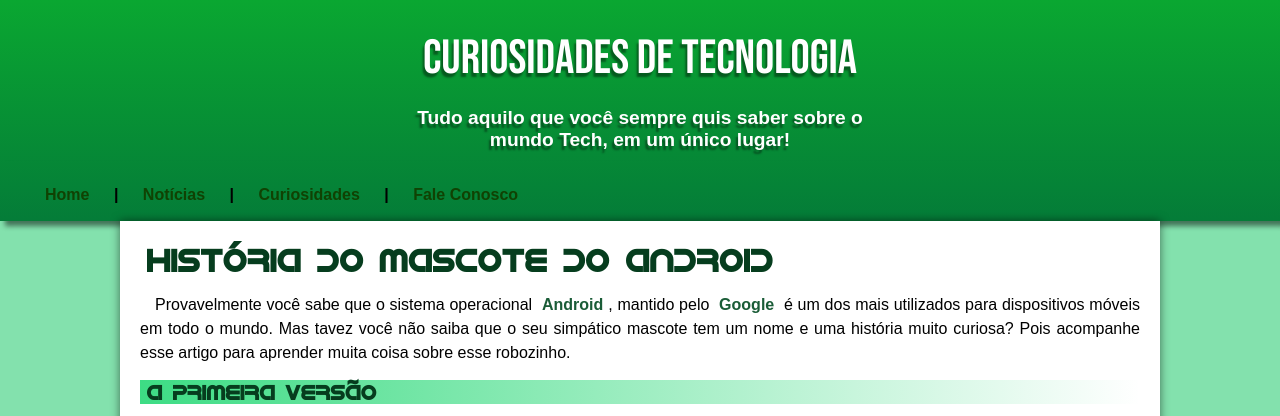
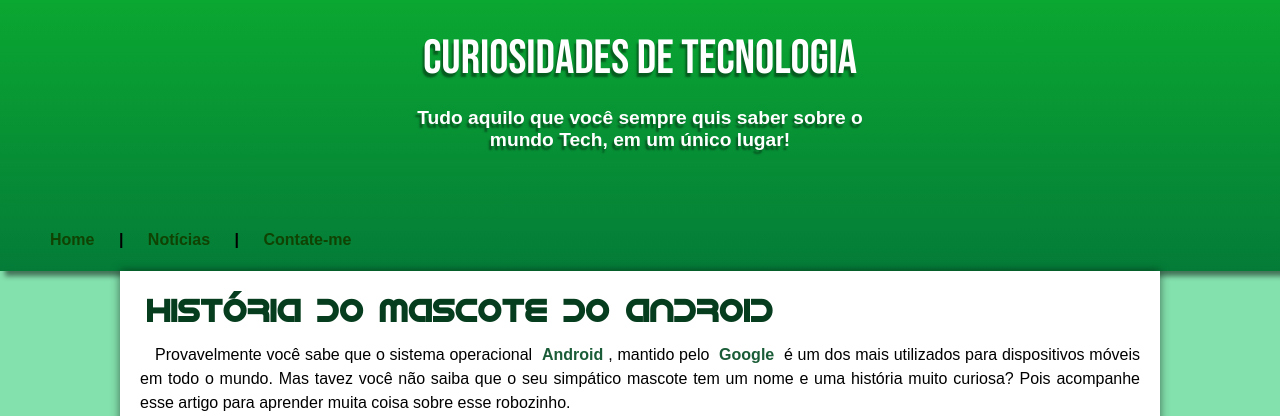
Before and after one commit to mucamachado/projeto-android, a plain HTML site: page index.html in a window 1280 px wide. Shown: the top 416 px of the page. Drawn offline with Linux system fonts and the light colour scheme.

Commit message:
Pequenas mudanças no design do header e do nav

```diff
--- a/estilo/style.css
+++ b/estilo/style.css
@@ -65,12 +65,12 @@ header > p {
     margin: auto;
     padding-right: 15px;
     padding-left: 15px;
-    padding-bottom: 10px;
+    padding-bottom: 50px;
 }
 
 nav {
     height: 10px;
-    padding: 25px;
+    padding: 30px;
     text-align: left;
     box-shadow:  5px 5px 5px rgba(0, 0, 0, 0.493)
 }
--- a/index.html
+++ b/index.html
@@ -13,7 +13,7 @@
         <p>Tudo aquilo que você sempre quis saber sobre o mundo Tech, em um único lugar!</p>
 
         <nav>
-            <a href="#">Home</a> | <a href="#">Notícias</a> | <a href="#">Curiosidades</a> | <a href="#">Fale Conosco</a>
+            <a href="#">Home</a> | <a href="#">Notícias</a> | <a href="#">Contate-me</a>
         </nav>
     </header>
 
```
